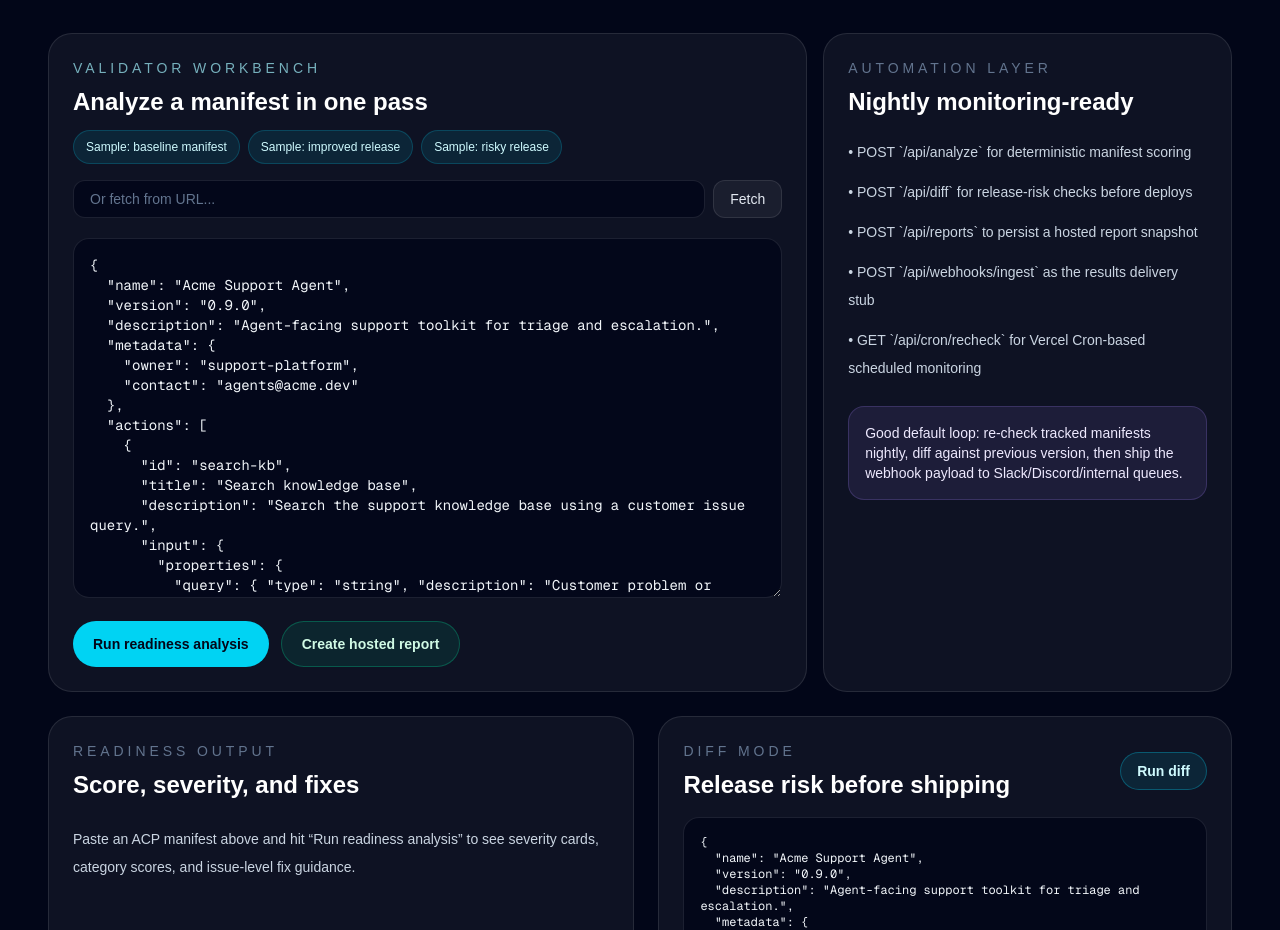
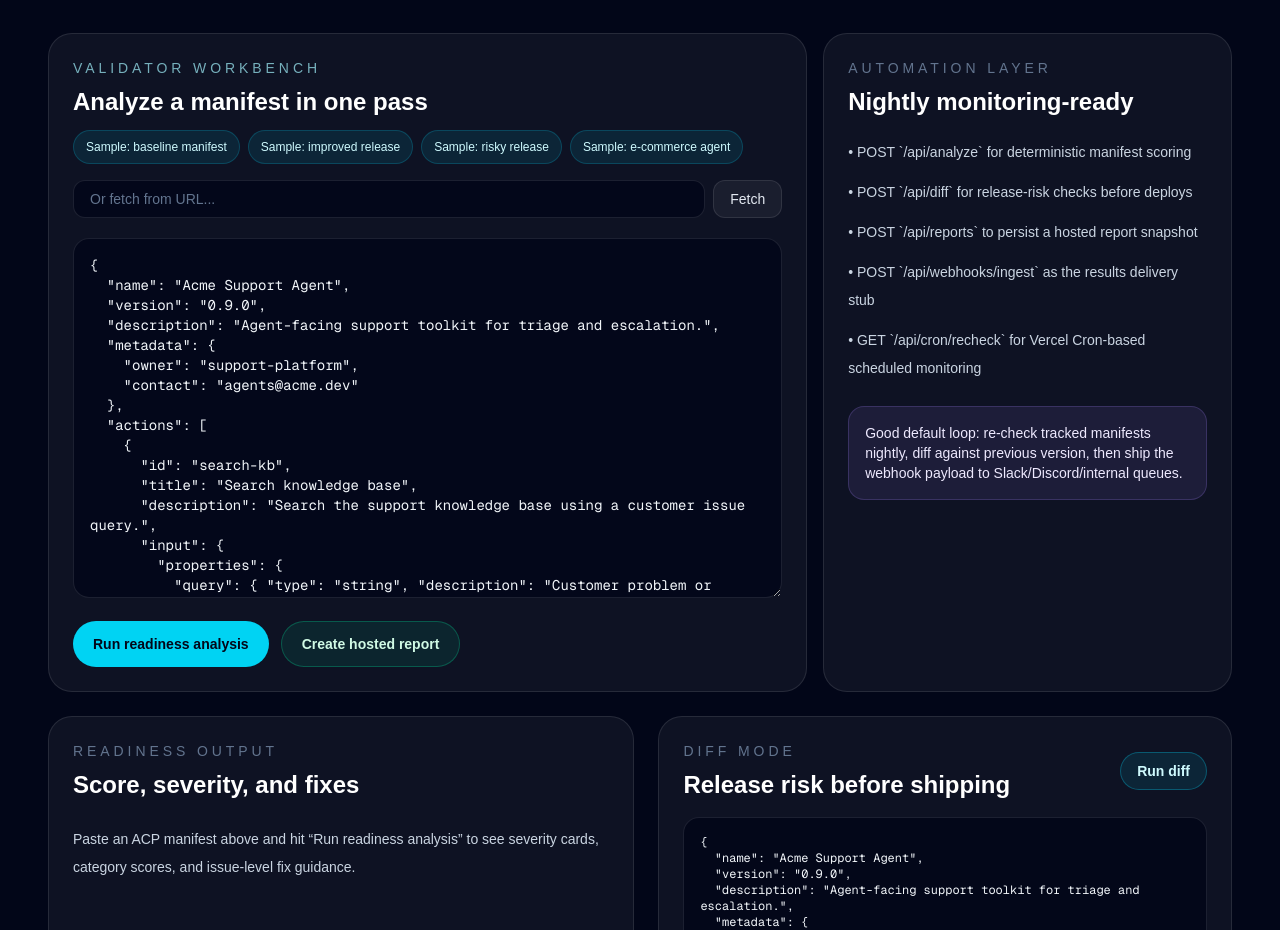
Before and after one commit to Splaticusamz/acp-watchtower, a Next.js app: page / in a window 1280 px wide. Shown: the part 1540-2470 px from the top of the page. Built offline with nearby package versions, Linux system fonts and the light colour scheme.

Commit message:
feat: ecommerce sample, updated README with full docs, route table

```diff
--- a/src/components/WatchtowerWorkbench.tsx
+++ b/src/components/WatchtowerWorkbench.tsx
@@ -3,7 +3,7 @@
 import { useMemo, useState } from "react";
 import type { AnalysisResult, DiffResult, StoredReport } from "@/lib/watchtower";
 
-type SampleKey = "baseline" | "improved" | "risky";
+type SampleKey = "baseline" | "improved" | "risky" | "ecommerce";
 
 const samples: Record<SampleKey, { label: string; manifest: string }> = {
   baseline: {
@@ -120,6 +120,45 @@ const samples: Record<SampleKey, { label: string; manifest: string }> = {
       "id": "delete-account",
       "title": "Delete account",
       "description": "Delete a user account permanently"
+    }
+  ]
+}`,
+  },
+  ecommerce: {
+    label: "Sample: e-commerce agent",
+    manifest: `{
+  "name": "Shopify Store Agent",
+  "version": "2.1.0",
+  "description": "Agent-operable interface for Shopify store management — products, orders, inventory, and customer lookup.",
+  "metadata": { "owner": "ecommerce-platform", "contact": "integrations@example.com" },
+  "actions": [
+    {
+      "id": "search-products",
+      "title": "Search products",
+      "description": "Search the product catalog by keyword, category, or SKU. Returns matching products with price, stock status, and variants.",
+      "input": { "properties": { "query": { "type": "string" }, "inStock": { "type": "boolean" } }, "required": ["query"] },
+      "examples": [{ "query": "blue sneakers", "inStock": true }]
+    },
+    {
+      "id": "get-order",
+      "title": "Get order details",
+      "description": "Retrieve full order details including line items, shipping status, payment method, and customer info.",
+      "input": { "properties": { "orderId": { "type": "string" } }, "required": ["orderId"] },
+      "examples": [{ "orderId": "ORD-2026-4421" }]
+    },
+    {
+      "id": "update-inventory",
+      "title": "Update inventory count",
+      "description": "Adjust the available inventory quantity for a specific product variant.",
+      "input": { "properties": { "variantId": { "type": "string" }, "adjustment": { "type": "number" } }, "required": ["variantId", "adjustment"] },
+      "safetyNotes": ["Inventory changes are logged and reversible within 24 hours."]
+    },
+    {
+      "id": "lookup-customer",
+      "title": "Look up customer",
+      "description": "Find a customer by email, phone, or customer ID. Returns profile, order history summary, and lifetime value.",
+      "input": { "properties": { "email": { "type": "string" }, "customerId": { "type": "string" } } },
+      "examples": [{ "email": "jane@example.com" }]
     }
   ]
 }`,
```
Also changed, not shown: 1 other file (tests, documents, lock files or other folders).
